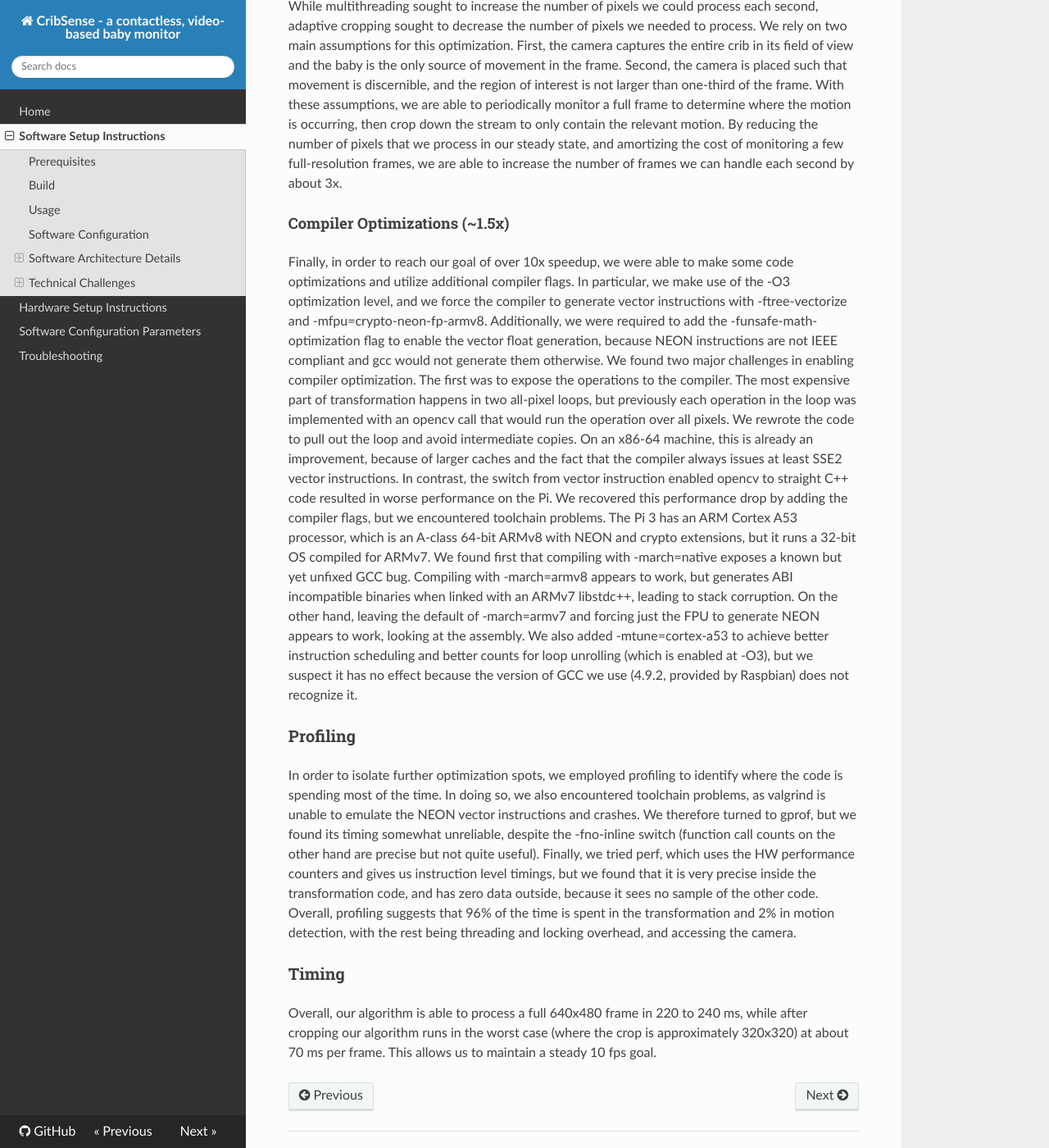
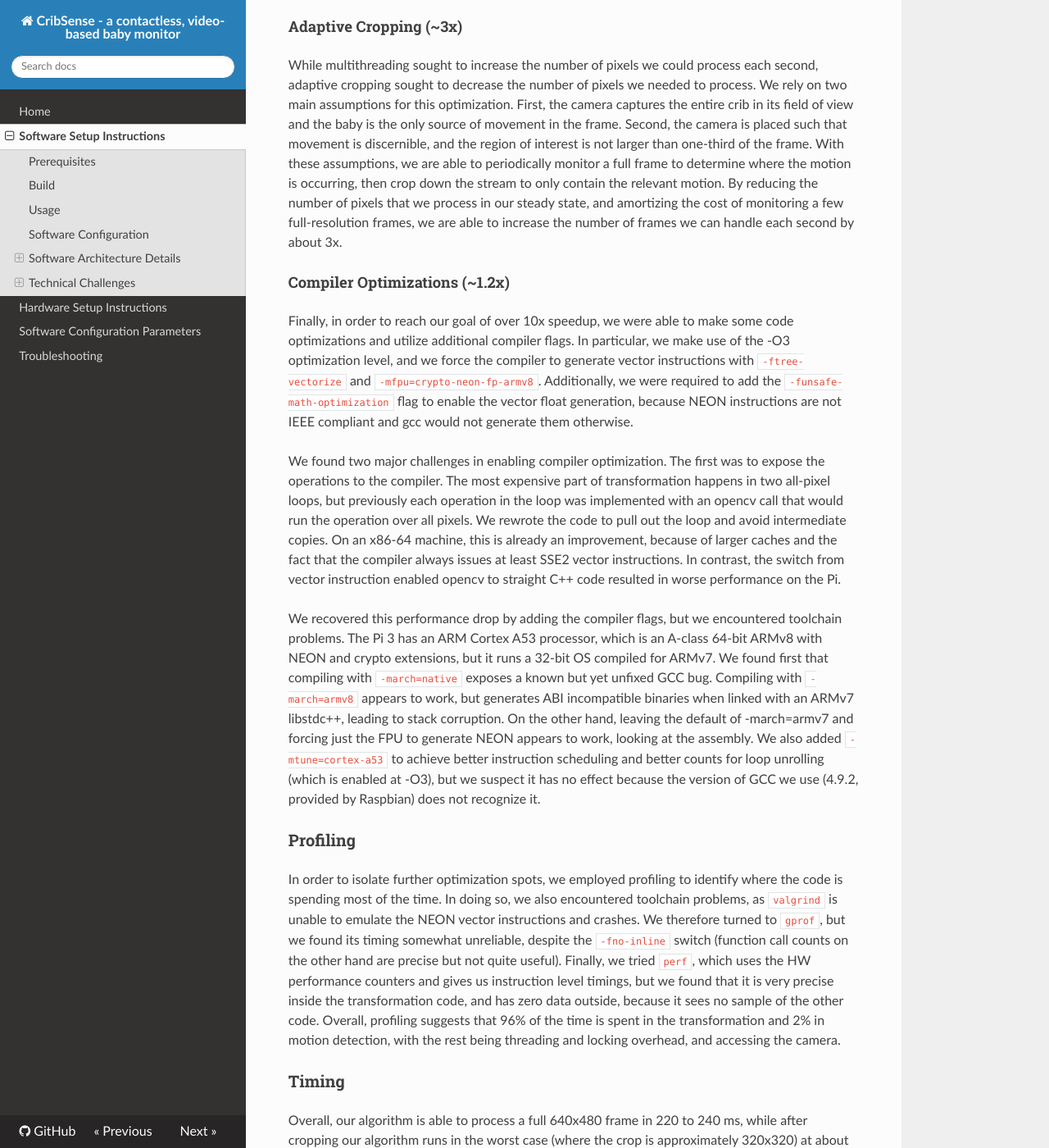
Before and after one commit to lukehsiao/CribSense, an MkDocs documentation site: the page built from docs/setup/sw-setup.md, in a window 1280 px wide and 1400 px high, scrolled down 4604 px. Shown: the whole window at 82% size. Built offline with MkDocs 1.6.1, drawn with Linux system fonts in a browser that asks for light colours; nearby versions of some CDN libraries; old or Windows-style settings are respelled for this version of MkDocs; some of the changed text lies outside the part shown.

````diff
--- a/docs/setup/sw-setup.md
+++ b/docs/setup/sw-setup.md
@@ -75,7 +76,8 @@ Tip: If everything is set up, you can [make a backup of your Raspberry Pi SD Car
 
 ## Software Configuration
 
-CribSense customizable through a simple INI configuration file. After running `make install`, the configuration file is located at:
+CribSense customizable through a simple INI configuration file.
+After running `make install`, the configuration file is located at:
 
 ```sh
 sudo nano /etc/cribsense/config.ini
@@ -122,58 +124,106 @@ print_times = false ; Print analysis times
 View the full configuration details on the [Configuration Page](./config.md)
 
 ## Software Architecture Details
-The CribSense is the heart and soul of this project. The rest is mainly a fun opportunity to use a 3D printer and do some soldering. We saw some of the great demos of video magnification from MIT, and wanted to try and run a similar algorithm on a Raspberry Pi. This required about 10x speedup from the great work of tbl3rd on his C++ implementation of video magnification in order to run in real-time on the Pi. The optimizations needed guided our design of the software.
+The CribSense software is the heart and soul of this project.
+The rest is mainly a fun opportunity to use a 3D printer and do some soldering.
+We saw some of the great demos of [video magnification](http://people.csail.mit.edu/mrub/vidmag/) from MIT, and wanted to try and run a similar algorithm on a Raspberry Pi.
+ This required about 10x speedup from the great work of [tbl3rd on his C++ implementation](https://github.com/tbl3rd/Pyramids) of video magnification in order to run in real-time on the Pi.
+ The optimizations needed guided our design of the software.
 
-The software for processing a video stream is implemented as a state machine that cycles as shown below. There are currently six states that manage all of our processing steps. Our state machine logic is called each time a new frame is read from the camera.
+The software for processing a video stream is implemented as a state machine that cycles as shown below.
+There are currently six states that manage all of our processing steps.
+Our state machine logic is called each time a new frame is read from the camera.
 
 ![fsm](../img/sw-fsm.png)
 
 ### Initialization
 
-When the video stream first turns on, it is common to have a flash of white or black pixels that looks like a lot of motion is happening. This state simply initializes the video magnification and motion detection code, and skips a few of the first frames before jumping into monitoring motion.
+When the video stream first turns on, it is common to have a flash of white or black pixels that looks like a lot of motion is happening.
+This state simply initializes the video magnification and motion detection code, and skips a few of the first frames before jumping into monitoring motion.
 
 ### Monitoring Motion
 
-In this state, the full 640 x 480 frame is magnified, and uses an image differential algorithm from Collins et al. to calculate the motion pixels between frames. The output of this algorithm is a black and white image where white pixels indicate pixels that have changed. These black and white images are then bitwise ORed together for several frames to accumulate the motion seen over the period of time.
+In this state, the full 640 x 480 frame is magnified, and uses an image differential algorithm from Collins et al. to calculate the motion pixels between frames.
+The output of this algorithm is a black and white image where white pixels indicate pixels that have changed.
+These black and white images are then bitwise ORed together for several frames to accumulate the motion seen over the period of time.
 
 ### Computing a Region of Interest
 
-With the accumulated black and white frame representing the motion seen over several frames, the image is eroded slightly to eliminate noise, then significantly dilated to highlight the areas with the most motion. Dilation is necessary to merge discrete points into continuous regions of motion. Because of the large dilation, it is then easy to find the largest contour in the black and white image, which represents the main source of motion, and draw a bounding box around the contour. It is in this portion of code that we can set bounds on the size of the crop.
+With the accumulated black and white frame representing the motion seen over several frames, the image is eroded slightly to eliminate noise, then significantly dilated to highlight the areas with the most motion.
+Dilation is necessary to merge discrete points into continuous regions of motion.
+Because of the large dilation, it is then easy to find the largest contour in the black and white image, which represents the main source of motion, and draw a bounding box around the contour.
+It is in this portion of code that we can set bounds on the size of the crop.
 
 ### Steady State
 
-This is where our software spends most of its time. In this state, the software is operating on cropped frames. Video magnification is performed and a measure of the movement seen in the frame is calculated. In this state, we are able to process at a fast enough rate to catch up with any delay caused during the processing of full frames, and keep up with our 10fps video stream.
+This is where our software spends most of its time.
+In this state, the software is operating on cropped frames.
+Video magnification is performed and a measure of the movement seen in the frame is calculated.
+In this state, we are able to process at a fast enough rate to catch up with any delay caused during the processing of full frames, and keep up with our 10fps video stream.
 
 ### Periodic Reset
 
-Because the baby may move occasionally, we periodically reset the video magnification and cropping so that we have full-resolution frames available to repeat the process of monitoring motion and finding a new region of interest. All of these timing parameters are easily configurable.
+Because the baby may move occasionally, we periodically reset the video magnification and cropping so that we have full-resolution frames available to repeat the process of monitoring motion and finding a new region of interest.
+All of these timing parameters are easily configurable.
 
 ## Technical Challenges
 
 ### Speed
 
-When we started this project, our C++ implementation could magnify video at a rate of 394,000 pixels per second on the Raspberry Pi 3. For reference, this meant our code could only process a 640 x 480 video stream at a rate of approximately 1.3 frames per second.  Optimizing our code to handle the real-time goal was our primary objective and challenge, since we needed a 10x speed-up to handle at least 10 frames per second. Now, we are able to process over 1,200,000 pixels per second, and use additional cropping to process a 10 fps video stream in real time.
+When we started this project, our C++ implementation could magnify video at a rate of 394,000 pixels per second on the Raspberry Pi 3.
+For reference, this meant our code could only process a 640 x 480 video stream at a rate of approximately 1.3 frames per second.
+Optimizing our code to handle the real-time goal was our primary objective and challenge, since we needed a 10x speed-up to handle at least 10 frames per second.
+Now, we are able to process over 1,200,000 pixels per second, and use additional cropping to process a 10 fps video stream in real time.
+
 We used three main optimizations increase performance by 10x: (1) multithreading, (2) adaptive cropping, and (3) compiler optimization. Each optimization is explained in more detail below.
 
 #### Multithreading (~3x)
 
-One intuitive and high-value optimization was to process sections of each video frame in parallel. To do so, we divide each frame vertically, such that each section's height is one-third of the original frame. Then, each section is magnified as if it was its own video stream. The resulting magnified frames are then joined together to form a full-resolution frame before evaluating the frame for motion. This optimization alone brought our processing rate to 938,000 pixels per second (roughly a 3x improvement). Three of the Raspberry Pi's four cores are dedicated to video magnification, while the 4th core handles control flow and motion processing.
+One intuitive and high-value optimization was to process sections of each video frame in parallel.
+To do so, we divide each frame vertically, such that each section's height is one-third of the original frame.
+Then, each section is magnified as if it was its own video stream.
+The resulting magnified frames are then joined together to form a full-resolution frame before evaluating the frame for motion.
+This optimization alone brought our processing rate to 938,000 pixels per second (roughly a 3x improvement).
+Three of the Raspberry Pi's four cores are dedicated to video magnification, while the 4th core handles control flow and motion processing.
 
 #### Adaptive Cropping (~3x)
 
-While multithreading sought to increase the number of pixels we could process each second, adaptive cropping sought to decrease the number of pixels we needed to process. We rely on two main assumptions for this optimization. First, the camera captures the entire crib in its field of view and the baby is the only source of movement in the frame.  Second, the camera is placed such that movement is discernible, and the region of interest is not larger than one-third of the frame. With these assumptions, we are able to periodically monitor a full frame to determine where the motion is occurring, then crop down the stream to only contain the relevant motion. By reducing the number of pixels that we process in our steady state, and amortizing the cost of monitoring a few full-resolution frames, we are able to increase the number of frames we can handle each second by about 3x.
+While multithreading sought to increase the number of pixels we could process each second, adaptive cropping sought to decrease the number of pixels we needed to process.
+We rely on two main assumptions for this optimization.
+First, the camera captures the entire crib in its field of view and the baby is the only source of movement in the frame.
+Second, the camera is placed such that movement is discernible, and the region of interest is not larger than one-third of the frame.
+With these assumptions, we are able to periodically monitor a full frame to determine where the motion is occurring, then crop down the stream to only contain the relevant motion.
+By reducing the number of pixels that we process in our steady state, and amortizing the cost of monitoring a few full-resolution frames, we are able to increase the number of frames we can handle each second by about 3x.
 
-#### Compiler Optimizations (~1.5x)
+#### Compiler Optimizations (~1.2x)
 
-Finally, in order to reach our goal of over 10x speedup, we were able to make some code optimizations and utilize additional compiler flags. In particular, we make use of the -O3 optimization level, and we force the compiler to generate vector instructions with -ftree-vectorize and -mfpu=crypto-neon-fp-armv8. Additionally, we were required to add the -funsafe-math-optimization flag to enable the vector float generation, because NEON instructions are not IEEE compliant and gcc would not generate them otherwise.
-We found two major challenges in enabling compiler optimization. The first was to expose the operations to the compiler. The most expensive part of transformation happens in two all-pixel loops, but previously each operation in the loop was implemented with an opencv call that would run the operation over all pixels. We rewrote the code to pull out the loop and avoid intermediate copies. On an x86-64 machine, this is already an improvement, because of larger caches and the fact that the compiler always issues at least SSE2 vector instructions. In contrast, the switch from vector instruction enabled opencv to straight C++ code resulted in worse performance on the Pi.
-We recovered this performance drop by adding the compiler flags, but we encountered toolchain problems. The Pi 3 has an ARM Cortex A53 processor, which is an A-class 64-bit ARMv8 with NEON and crypto extensions, but it runs a 32-bit OS compiled for ARMv7. We found first that compiling with -march=native exposes a known but yet unfixed GCC bug. Compiling with -march=armv8 appears to work, but generates ABI incompatible binaries when linked with an ARMv7 libstdc++, leading to stack corruption. On the other hand, leaving the default of -march=armv7 and forcing just the FPU to generate NEON appears to work, looking at the assembly. We also added -mtune=cortex-a53 to achieve better instruction scheduling and better counts for loop unrolling (which is enabled at -O3), but we suspect it has no effect because the version of GCC we use (4.9.2, provided by Raspbian) does not recognize it.
+Finally, in order to reach our goal of over 10x speedup, we were able to make some code optimizations and utilize additional compiler flags.
+In particular, we make use of the -O3 optimization level, and we force the compiler to generate vector instructions with `-ftree-vectorize` and `-mfpu=crypto-neon-fp-armv8`.
+Additionally, we were required to add the `-funsafe-math-optimization` flag to enable the vector float generation, because NEON instructions are not IEEE compliant and gcc would not generate them otherwise.
+
+We found two major challenges in enabling compiler optimization.
+The first was to expose the operations to the compiler.
+The most expensive part of transformation happens in two all-pixel loops, but previously each operation in the loop was implemented with an opencv call that would run the operation over all pixels.
+We rewrote the code to pull out the loop and avoid intermediate copies.
+On an x86-64 machine, this is already an improvement, because of larger caches and the fact that the compiler always issues at least SSE2 vector instructions.
+In contrast, the switch from vector instruction enabled opencv to straight C++ code resulted in worse performance on the Pi.
+
+We recovered this performance drop by adding the compiler flags, but we encountered toolchain problems.
+The Pi 3 has an ARM Cortex A53 processor, which is an A-class 64-bit ARMv8 with NEON and crypto extensions, but it runs a 32-bit OS compiled for ARMv7.
+We found first that compiling with `-march=native` exposes a known but yet unfixed GCC bug.
+Compiling with `-march=armv8` appears to work, but generates ABI incompatible binaries when linked with an ARMv7 libstdc++, leading to stack corruption.
+On the other hand, leaving the default of -march=armv7 and forcing just the FPU to generate NEON appears to work, looking at the assembly.
+We also added `-mtune=cortex-a53` to achieve better instruction scheduling and better counts for loop unrolling (which is enabled at -O3), but we suspect it has no effect because the version of GCC we use (4.9.2, provided by Raspbian) does not recognize it.
 
 ### Profiling
 
 In order to isolate further optimization spots, we employed profiling to identify where the code is spending most of the time.
-In doing so, we also encountered toolchain problems, as valgrind is unable to emulate the NEON vector instructions and crashes. We therefore turned to gprof, but we found its timing somewhat unreliable, despite the -fno-inline switch (function call counts on the other hand are precise but not quite useful). Finally, we tried perf, which uses the HW performance counters and gives us instruction level timings, but we found that it is very precise inside the transformation code, and has zero data outside, because it sees no sample of the other code. Overall, profiling suggests that 96% of the time is spent in the transformation and 2% in motion detection, with the rest being threading and locking overhead, and accessing the camera.
+In doing so, we also encountered toolchain problems, as `valgrind` is unable to emulate the NEON vector instructions and crashes.
+We therefore turned to `gprof`, but we found its timing somewhat unreliable, despite the `-fno-inline` switch (function call counts on the other hand are precise but not quite useful).
+Finally, we tried `perf`, which uses the HW performance counters and gives us instruction level timings, but we found that it is very precise inside the transformation code, and has zero data outside, because it sees no sample of the other code.
+Overall, profiling suggests that 96% of the time is spent in the transformation and 2% in motion detection, with the rest being threading and locking overhead, and accessing the camera.
 
 ### Timing
 
-Overall, our algorithm is able to process a full 640x480 frame in 220 to 240 ms, while after cropping our algorithm runs in the worst case (where the crop is approximately 320x320) at about 70 ms per frame. This allows us to maintain a steady 10 fps goal.
+Overall, our algorithm is able to process a full 640x480 frame in 220 to 240 ms, while after cropping our algorithm runs in the worst case (where the crop is approximately 320x320) at about 70 ms per frame.
+This allows us to maintain a steady 10 fps goal.
````
Also changed, not shown: other parts of docs/setup/sw-setup.md (+5 -4 lines), docs/index.md (+12 -3 lines).
